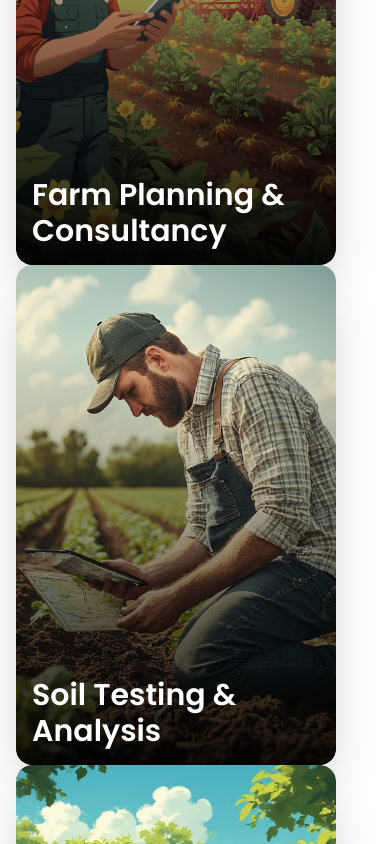
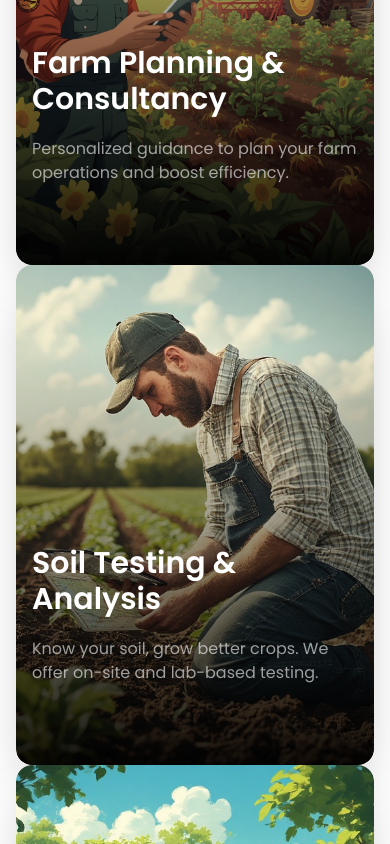
Before and after one commit to hamza-ait-benayad/agriculture-landing-page, a Next.js app: page / in a window 390 px wide. Shown: the part 5360-6204 px from the top of the page. Built offline with nearby package versions, Linux system fonts and the light colour scheme; a web font is replaced by a local one.

Commit message:
update responsive design for solution card

```diff
--- a/components/SolutionCard.tsx
+++ b/components/SolutionCard.tsx
@@ -9,12 +9,12 @@ type solutionCard = {
 
 const SolutionCard = ({ title, description, image }: solutionCard) => {
   return (
-    <div className='group relative  w-80 rounded-2xl shadow-2xl transition-all overflow-hidden'>
+    <div className='group relative w-full rounded-2xl shadow-2xl transition-all overflow-hidden '>
       <Image src={image} alt="image" width={500} height={600} className='rounded-2xl h-[500px] object-cover group-hover:scale-105 transition-transform duration-500 ease-in-out ' />
       <div className='absolute bottom-0 h-5/6 w-full bg-gradient-to-t from-black/90 to-transparent rounded-b-2xl'></div>
-      <div className='absolute -bottom-18 px-4 group-hover:bottom-10 transition-discrete duration-500 ease-in-out' >
+      <div className='absolute bottom-20 px-4 group-hover:bottom-10 transition-discrete duration-500 ease-in-out' >
         <h1 className='text-white text-3xl font-semibold group-hover:text-secondary-200 transition-transform duration-500 ease-in-out'>{title}</h1>
-        <p className='text-white/60 mt-4'>{description}</p>
+        <p className='text-white/60 mt-5'>{description}</p>
       </div>
     </div>
   )
```
